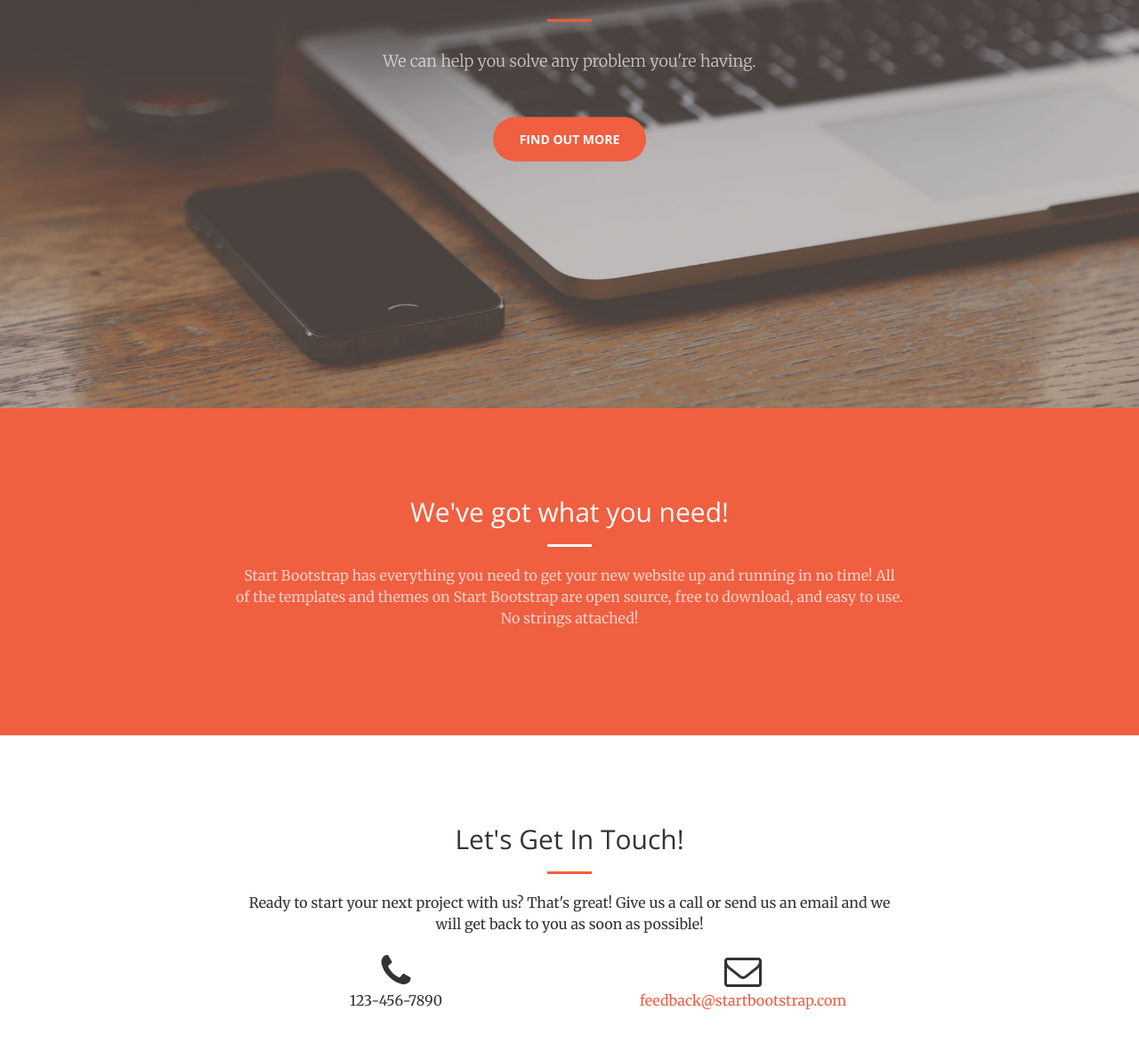
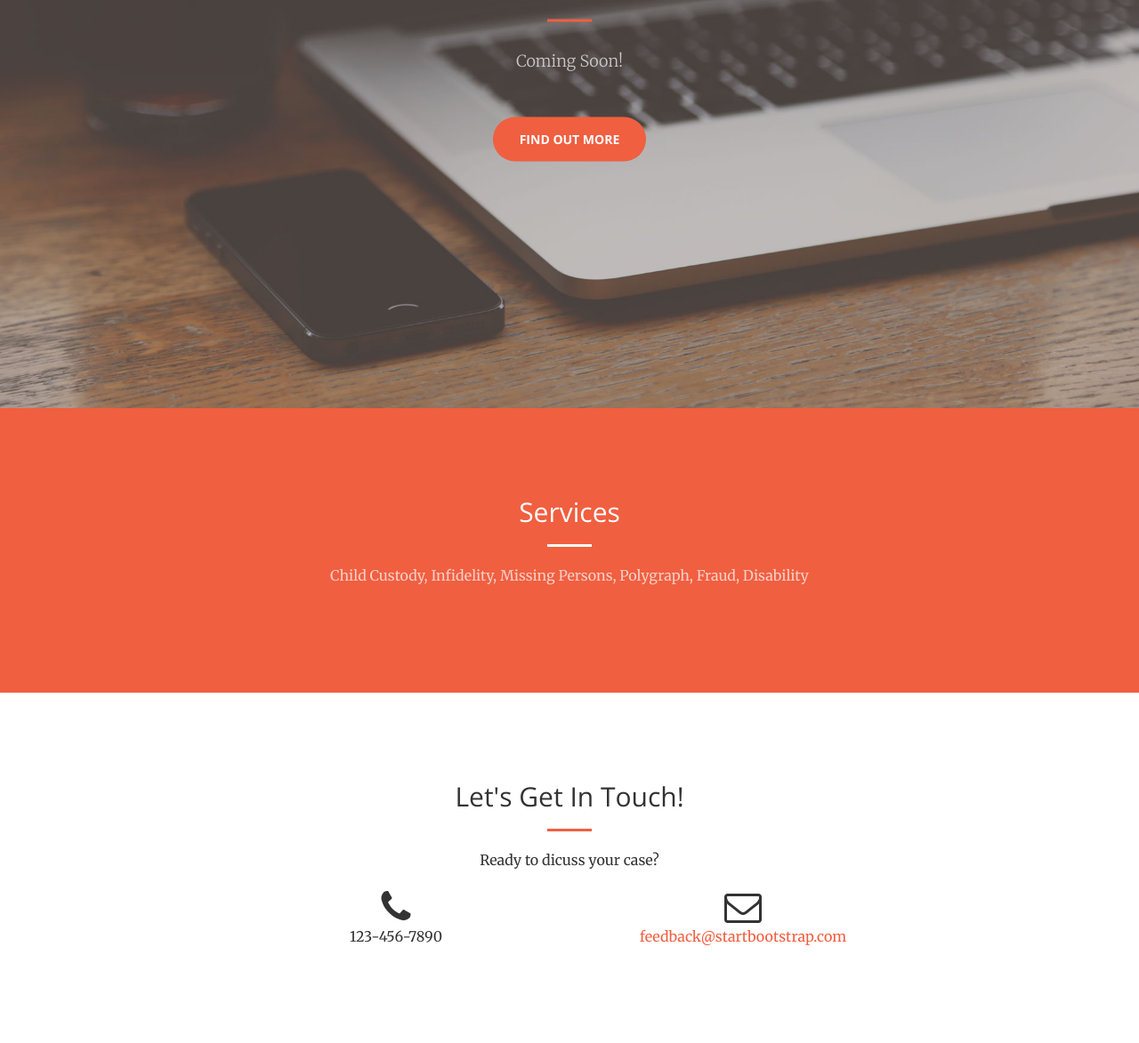
Before and after one commit to peymanjavidan/javaninvestigations.com, a website: page index.html in a window 1280 px wide. Shown: the part 341-1514 px from the top of the page at 89% size. Drawn offline with nearby package versions, Linux system fonts and the light colour scheme.

Commit message:
Update index.html

```diff
--- a/index.html
+++ b/index.html
@@ -64,7 +64,7 @@
             <div class="header-content-inner">
                 <h1 id="homeHeading">Investigations Done Right</h1>
                 <hr>
-                <p>We can help you solve any problem you're having.</p>
+                <p>Coming Soon!</p>
                 <a href="#about" class="btn btn-primary btn-xl page-scroll">Find Out More</a>
             </div>
         </div>
@@ -74,9 +74,9 @@
         <div class="container">
             <div class="row">
                 <div class="col-lg-8 col-lg-offset-2 text-center">
-                    <h2 class="section-heading">We've got what you need!</h2>
+                    <h2 class="section-heading">Services</h2>
                     <hr class="light">
-                    <p class="text-faded">Start Bootstrap has everything you need to get your new website up and running in no time! All of the templates and themes on Start Bootstrap are open source, free to download, and easy to use. No strings attached!</p>
+                    <p class="text-faded">Child Custody, Infidelity, Missing Persons, Polygraph, Fraud, Disability</p>
                 </div>
             </div>
         </div>
@@ -88,7 +88,7 @@
                 <div class="col-lg-8 col-lg-offset-2 text-center">
                     <h2 class="section-heading">Let's Get In Touch!</h2>
                     <hr class="primary">
-                    <p>Ready to start your next project with us? That's great! Give us a call or send us an email and we will get back to you as soon as possible!</p>
+                    <p>Ready to dicuss your case?</p>
                 </div>
                 <div class="col-lg-4 col-lg-offset-2 text-center">
                     <i class="fa fa-phone fa-3x sr-contact"></i>
```
